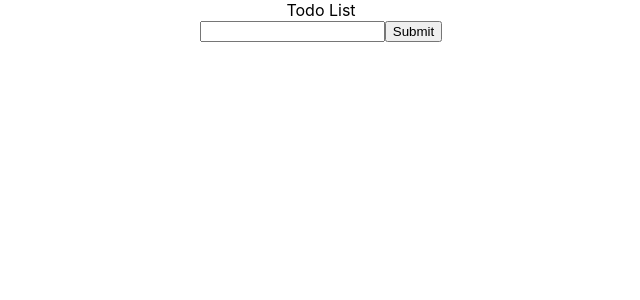
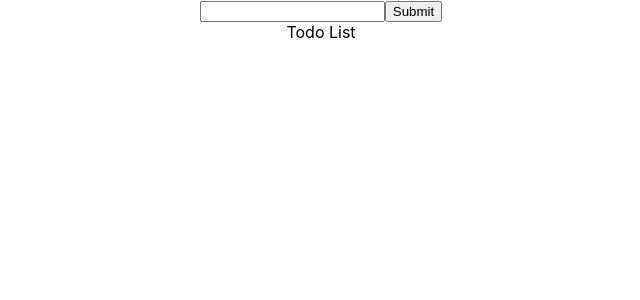
Before and after one commit to CoreyGumbs/reducer-todo, a React (Create React App) app: page / in a window 1280 px wide. Shown: the top 300 px of the page, without its empty margins (319-959 px from the left). Built offline with nearby package versions, Linux system fonts and the light colour scheme.

Commit message:
[Add] code clean up, created TodoForm with handleChanges/onSubmit

```diff
--- a/src/App.js
+++ b/src/App.js
@@ -1,18 +1,14 @@
 import React from 'react';
 
-import {initialState, todoReducer} from './reducers/reducers';
-
-import TodoList from './components/TodoList/TodoList';
-import TodoForm from './components/TodoForm/TodoForm';
+import Todo from './components/Todo/Todo';
 import './App.css';
 
 
 function App() {
-  console.log(initialState);
+
   return (
     <div className="App">
-      <TodoList />
-      <TodoForm />
+      <Todo />
     </div>
   );
 }
--- /dev/null
+++ b/src/components/Todo/Todo.js
@@ -0,0 +1,24 @@
+import React, {useReducer} from 'react';
+
+import {initialState, todoReducer} from '../../reducers/todoReducer';
+
+import TodoList from '../TodoList/TodoList';
+import TodoForm from '../TodoForm/TodoForm';
+
+const Todo = () => {
+    const [state, dispatch] = useReducer(todoReducer, initialState);
+    console.log(state, dispatch);
+
+    return(
+        <div className="todo-container">
+            <div className="todo-form-container">
+                <TodoForm />
+            </div>
+            <div className="todo-list-container">
+                <TodoList />
+            </div>
+        </div>
+    )
+}
+
+export default Todo;
--- a/src/components/TodoForm/TodoForm.js
+++ b/src/components/TodoForm/TodoForm.js
@@ -1,11 +1,21 @@
 import React, {useState} from 'react';
 
 const TodoForm  = () => {
+    const [todoItem, setTodoItem] = useState('');
+
+    const handleChanges = e => {
+        setTodoItem(e.target.value);
+    };
+
+    const handleSubmit = e => {
+        e.preventDefault();
+        console.log(todoItem);
+    };
 
     return(
         <div>
-            <form onSubmit="">
-                <input type="text"/>
+            <form onSubmit={handleSubmit}>
+                <input type="text" name="todoItem" value={todoItem} onChange={handleChanges} />
                 <button type="submit">
                     Submit
                 </button>
```
Also changed, not shown: src/reducers/todoReducer.js (renamed from src/reducers/reducers.js).
